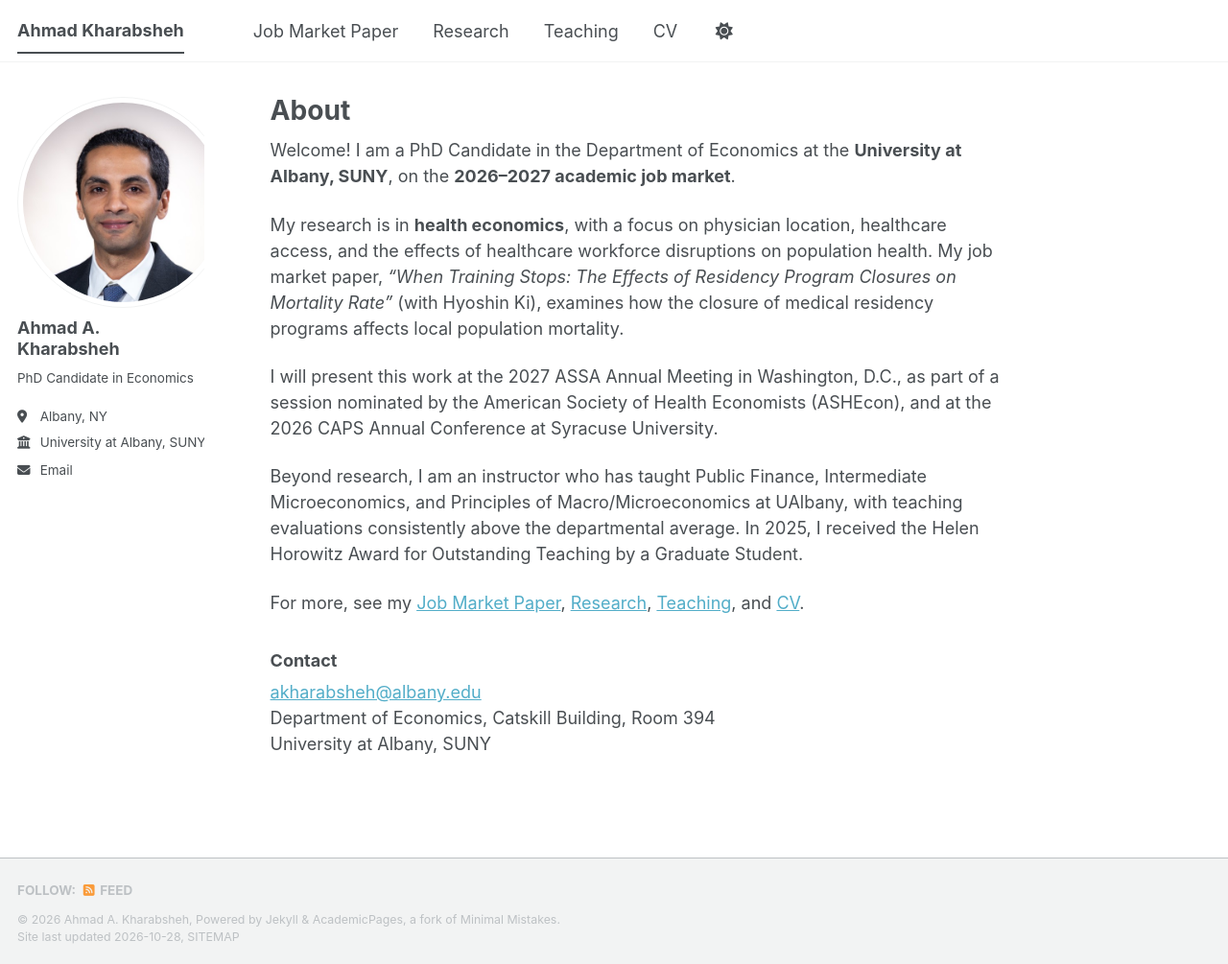
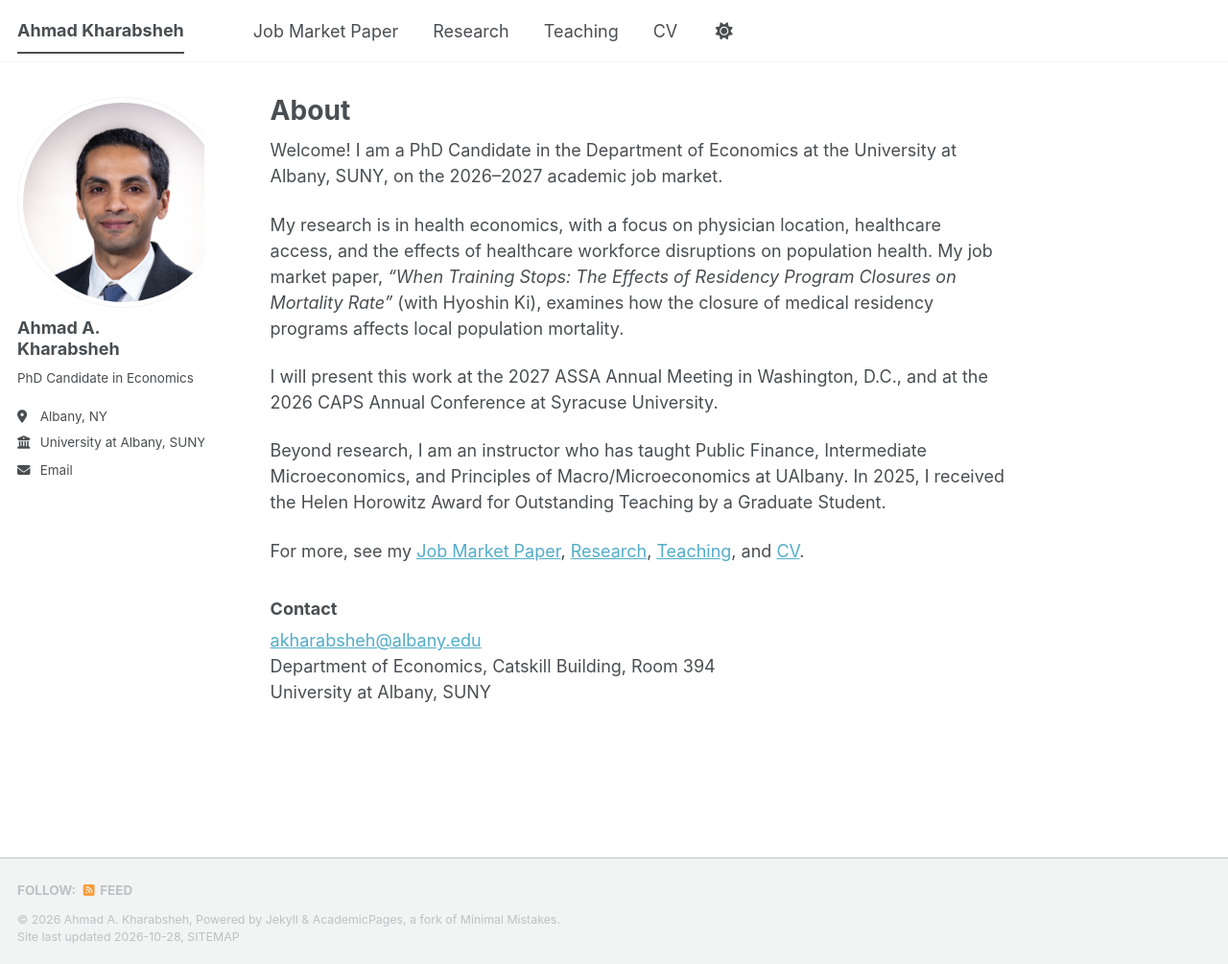
Before and after one commit to Kharabshehahmad/Kharabshehahmad.github.io, a Jekyll site: the page built from _pages/about.md, in a window 1280 px wide and 1005 px high. Shown: the whole window at 96% size. Built offline with Jekyll 4.4.1, drawn with Linux system fonts in a browser that asks for light colours; a script bundle is joined from its source files by our own code; library files that are not in the unit come from our copies.

Commit message:
Update about.md

```diff
--- a/_pages/about.md
+++ b/_pages/about.md
@@ -7,13 +7,13 @@ redirect_from:
   - /about.html
 ---
 
-Welcome! I am a PhD Candidate in the Department of Economics at the **University at Albany, SUNY**, on the **2026–2027 academic job market**.
+Welcome! I am a PhD Candidate in the Department of Economics at the University at Albany, SUNY, on the 2026–2027 academic job market.
 
-My research is in **health economics**, with a focus on physician location, healthcare access, and the effects of healthcare workforce disruptions on population health. My job market paper, *"When Training Stops: The Effects of Residency Program Closures on Mortality Rate"* (with Hyoshin Ki), examines how the closure of medical residency programs affects local population mortality.
+My research is in health economics, with a focus on physician location, healthcare access, and the effects of healthcare workforce disruptions on population health. My job market paper, *"When Training Stops: The Effects of Residency Program Closures on Mortality Rate"* (with Hyoshin Ki), examines how the closure of medical residency programs affects local population mortality.
 
-I will present this work at the 2027 ASSA Annual Meeting in Washington, D.C., as part of a session nominated by the American Society of Health Economists (ASHEcon), and at the 2026 CAPS Annual Conference at Syracuse University.
+I will present this work at the 2027 ASSA Annual Meeting in Washington, D.C., and at the 2026 CAPS Annual Conference at Syracuse University.
 
-Beyond research, I am an instructor who has taught Public Finance, Intermediate Microeconomics, and Principles of Macro/Microeconomics at UAlbany, with teaching evaluations consistently above the departmental average. In 2025, I received the Helen Horowitz Award for Outstanding Teaching by a Graduate Student.
+Beyond research, I am an instructor who has taught Public Finance, Intermediate Microeconomics, and Principles of Macro/Microeconomics at UAlbany. In 2025, I received the Helen Horowitz Award for Outstanding Teaching by a Graduate Student.
 
 For more, see my [Job Market Paper](/files/kharabsheh_jmp.pdf), [Research](/publications/), [Teaching](/teaching/), and [CV](/files/kharabsheh_cv.pdf).
 
```
